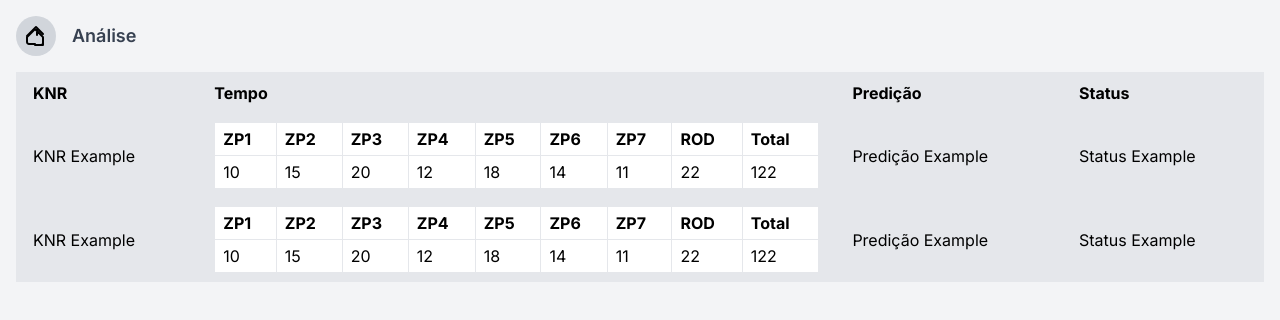
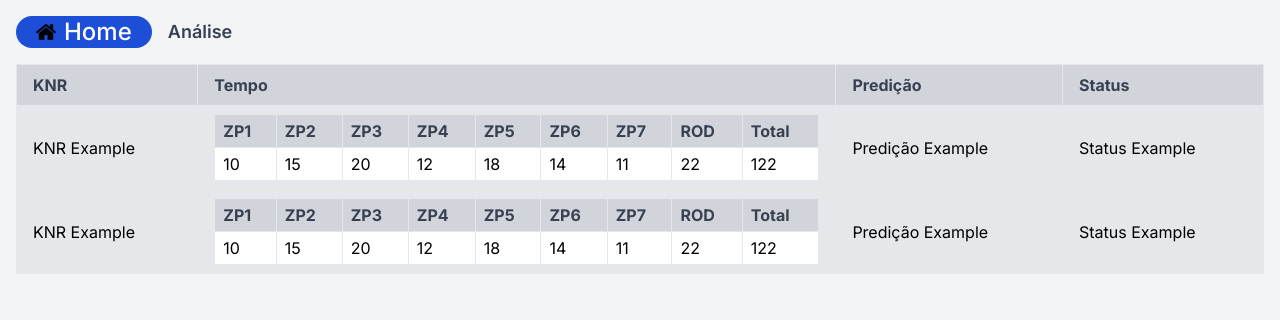
Before and after one commit to Inteli-College/2024-2A-T08-EC07-G05, a Next.js app in the folder src/frontend/: page /history in a window 1280 px wide. Shown: the top 320 px of the page. Built offline with nearby package versions, Linux system fonts and the light colour scheme.

Commit message:
feat. páginas de Analysis e History
finalização das páginas de Analysis e History

```diff
--- a/src/frontend/package.json
+++ b/src/frontend/package.json
@@ -12,7 +12,8 @@
     "next": "14.2.5",
     "node": "^20.17.0",
     "react": "^18",
-    "react-dom": "^18"
+    "react-dom": "^18",
+    "react-router-dom": "^6.26.1"
   },
   "devDependencies": {
     "postcss": "^8",
--- a/src/frontend/src/app/analysis/page.jsx
+++ b/src/frontend/src/app/analysis/page.jsx
@@ -1,17 +1,27 @@
 import React from 'react';
 import BaseButton from "@/components/baseButton";
 import IconHome from "@/../public/icone_home.svg";
-// import styles from "style.css"
+import "./style.css";
 
 function AnalysisPage() {
+
+  const zones = [
+    { name: "ZP1", pintura: 80, amassados: 50, painel: 20 },
+    { name: "ZP2", pintura: 70, amassados: 60, painel: 30 },
+    { name: "ZP3", pintura: 85, amassados: 40, painel: 25 },
+    { name: "ZP4", pintura: 60, amassados: 75, painel: 45 },
+    { name: "ZP5", pintura: 90, amassados: 55, painel: 35 },
+    { name: "ZP6", pintura: 95, amassados: 65, painel: 50 },
+    { name: "ZP7", pintura: 50, amassados: 70, painel: 30 },
+    { name: "ROD", pintura: 65, amassados: 80, painel: 55 },
+  ];
+
   return (
     <div className="min-h-screen bg-gray-100 p-4">
-      {/* Header with Home and Back buttons */}
       <div className="flex justify-between items-center mb-4">
         <div className="flex space-x-2">
-          {/* Home Button using BaseButton component */}
-          <BaseButton text="Home" icon={IconHome} />
-          <button className="bg-gray-300 p-2 rounded-full">
+          <BaseButton text="Home" icon={IconHome} className="button-gray" />
+          <a href="/history" className="bg-gray-300 p-2 rounded-full flex items-center space-x-2">
             <svg
               xmlns="http://www.w3.org/2000/svg"
               fill="none"
@@ -26,38 +36,31 @@ function AnalysisPage() {
                 d="M15 19l-7-7 7-7"
               />
             </svg>
-          </button>
+            <span>Voltar</span>
+          </a>
         </div>
         <div className="text-sm bg-white p-2 rounded shadow-md">
           precisão do modelo: 93%
         </div>
       </div>
-
-      {/* Title */}
       <h1 className="text-xl font-semibold mb-4">Recorrência de falhas:</h1>
-
-      {/* Grid for ZP blocks */}
       <div className="grid grid-cols-2 md:grid-cols-3 gap-4">
-        {/* ZP1 Block */}
-        <div className="bg-gray-300 p-4 rounded border-4 border-blue-400">
-          <h2 className="font-semibold mb-2">ZP1</h2>
-          <ul className="text-red-500">
-            <li>Pintura</li>
-            <li>Amassados</li>
-            <li>Painel</li>
-            <li>--</li>
-          </ul>
-        </div>
-
-        {/* Other ZP Blocks */}
-        {['ZP2', 'ZP3', 'ZP4', 'ZP5', 'ZP6', 'ZP7', 'ROD'].map((zone) => (
-          <div key={zone} className="bg-gray-300 p-4 rounded">
-            <h2 className="font-semibold mb-2">{zone}</h2>
+        {zones.map((zone) => (
+          <div key={zone.name} className="bg-gray-300 p-4 rounded">
+            <h2 className="font-semibold mb-2">{zone.name}</h2>
             <ul className="text-red-500">
               <li>Pintura</li>
+              <div className="progress-bar">
+                <div className="progress-bar-fill" style={{ width: `${zone.pintura}%` }}></div>
+              </div>
               <li>Amassados</li>
+              <div className="progress-bar">
+                <div className="progress-bar-fill" style={{ width: `${zone.amassados}%` }}></div>
+              </div>
               <li>Painel</li>
-              <li>--</li>
+              <div className="progress-bar">
+                <div className="progress-bar-fill" style={{ width: `${zone.painel}%` }}></div>
+              </div>
             </ul>
           </div>
         ))}
--- a/src/frontend/src/app/analysis/style.css
+++ b/src/frontend/src/app/analysis/style.css
@@ -0,0 +1,122 @@
+/* Corpo da página */
+body {
+    font-family: 'Arial', sans-serif;
+    background-color: #f7f7f7;
+    margin: 0;
+    padding: 0;
+  }
+
+  /* Container principal */
+  .min-h-screen {
+    min-height: 100vh;
+  }
+
+  .bg-gray-100 {
+    background-color: #f7f7f7;
+  }
+
+  .p-4 {
+    padding: 1rem;
+  }
+
+  /* Header */
+  .flex {
+    display: flex;
+  }
+
+  .justify-between {
+    justify-content: space-between;
+  }
+
+  .items-center {
+    align-items: center;
+  }
+
+  .mb-4 {
+    margin-bottom: 1rem;
+  }
+
+  .space-x-2 > *:not(:last-child) {
+    margin-right: 0.5rem;
+  }
+
+  /* Botão Home personalizado */
+  button.bg-gray-300 {
+    background-color: #d1d5db;
+  }
+
+  button.p-2 {
+    padding: 0.5rem;
+  }
+
+  button.rounded-full {
+    border-radius: 9999px;
+  }
+
+  /* Ícone */
+  svg.h-6 {
+    height: 1.5rem;
+    width: 1.5rem;
+  }
+
+  .text-sm {
+    font-size: 0.875rem;
+  }
+
+  .bg-white {
+    background-color: #ffffff;
+  }
+
+  .shadow-md {
+    box-shadow: 0 4px 6px rgba(0, 0, 0, 0.1);
+  }
+
+  .p-2 {
+    padding: 0.5rem;
+  }
+
+  .rounded {
+    border-radius: 0.25rem;
+  }
+
+  /* Título */
+  .text-xl {
+    font-size: 1.25rem;
+  }
+
+  .font-semibold {
+    font-weight: 600;
+  }
+
+  /* Grid */
+  .grid {
+    display: grid;
+  }
+
+  .grid-cols-2 {
+    grid-template-columns: repeat(2, 1fr);
+  }
+
+  .md\:grid-cols-3 {
+    grid-template-columns: repeat(3, 1fr);
+  }
+
+  .gap-4 {
+    gap: 1rem;
+  }
+
+/* Barra de progresso */
+.progress-bar {
+    background-color: #e5e7eb; /* Fundo da barra (cinza claro) */
+    border-radius: 0.25rem; /* Bordas arredondadas */
+    height: 1rem; /* Altura da barra */
+    margin-bottom: 0.5rem; /* Espaçamento abaixo de cada barra */
+    overflow: hidden; /* Esconde conteúdo que transborda */
+  }
+
+  .progress-bar-fill {
+    background-color: #ef4444; /* Cor de preenchimento (vermelho) */
+    height: 100%; /* Preenche toda a altura da barra */
+    border-radius: 0.25rem; /* Bordas arredondadas para o preenchimento */
+    transition: width 0.3s ease-in-out; /* Animação suave ao alterar a largura */
+  }
--- a/src/frontend/src/app/history/page.jsx
+++ b/src/frontend/src/app/history/page.jsx
@@ -1,49 +1,16 @@
 import React from 'react';
+import BaseButton from "@/components/baseButton";
+import IconHome from "@/../public/icone_home.svg";
+import "./style.css";
 
 function HistoryPage() {
-  return (
-    <div className="min-h-screen bg-gray-100 p-4">
-      {/* Header with Home Icon and Title */}
-      <div className="flex items-center mb-4">
-        <button className="bg-gray-300 p-2 rounded-full">
-          <svg
-            xmlns="http://www.w3.org/2000/svg"
-            fill="none"
-            viewBox="0 0 24 24"
-            stroke="currentColor"
-            className="h-6 w-6"
-          >
-            <path
-              strokeLinecap="round"
-              strokeLinejoin="round"
-              strokeWidth={2}
-              d="M3 12l2-2m0 0l7-7 7 7M13 5v6m6 4v6m-8 0h6a2 2 0 002-2v-5.586a1 1 0 00-.293-.707l-7-7a1 1 0 00-1.414 0l-7 7a1 1 0 00-.293.707V18a2 2 0 002 2h6z"
-            />
-          </svg>
-        </button>
-        <a href="/analysis" className="ml-4 text-gray-700 font-semibold text-lg">Análise</a>
-      </div>
-
-      {/* Main Table */}
-      <div className="overflow-x-auto">
-        <table className="min-w-full bg-gray-200">
-          <thead>
-            <tr>
-              <th className="border px-4 py-2 text-left">KNR</th>
-              <th className="border px-4 py-2 text-left">Tempo</th>
-              <th className="border px-4 py-2 text-left">Predição</th>
-              <th className="border px-4 py-2 text-left">Status</th>
-            </tr>
-          </thead>
-          <tbody>
-            {/* Example Row */}
-            <tr>
+  const renderTableRow = () => (
+    <tr className="table-row">
       <td className="border px-4 py-2">KNR Example</td>
       <td className="border px-4 py-2">
-                {/* Nested Table for Tempo */}
         <table className="w-full bg-white">
           <thead>
-                    <tr>
+            <tr className="table-header">
               <th className="border px-2 py-1 text-left">ZP1</th>
               <th className="border px-2 py-1 text-left">ZP2</th>
               <th className="border px-2 py-1 text-left">ZP3</th>
@@ -73,47 +40,31 @@ function HistoryPage() {
       <td className="border px-4 py-2">Predição Example</td>
       <td className="border px-4 py-2">Status Example</td>
     </tr>
-            {/* Add more rows as needed */}
-          </tbody>
-          <tbody>
-            {/* Example Row */}
-            <tr>
-              <td className="border px-4 py-2">KNR Example</td>
-              <td className="border px-4 py-2">
-                {/* Nested Table for Tempo */}
-                <table className="w-full bg-white">
+  );
+
+  return (
+    <div className="min-h-screen bg-gray-100 p-4">
+      {/* Header with Home Icon and Title */}
+      <div className="flex items-center mb-4">
+        <BaseButton text="Home" icon={IconHome} className="button-gray" />
+        <a href="/analysis" className="ml-4 text-gray-700 font-semibold text-lg">Análise</a>
+      </div>
+
+      {/* Main Table */}
+      <div className="overflow-x-auto">
+        <table className="min-w-full bg-gray-200">
           <thead>
-                    <tr>
-                      <th className="border px-2 py-1 text-left">ZP1</th>
-                      <th className="border px-2 py-1 text-left">ZP2</th>
-                      <th className="border px-2 py-1 text-left">ZP3</th>
-                      <th className="border px-2 py-1 text-left">ZP4</th>
-                      <th className="border px-2 py-1 text-left">ZP5</th>
-                      <th className="border px-2 py-1 text-left">ZP6</th>
-                      <th className="border px-2 py-1 text-left">ZP7</th>
-                      <th className="border px-2 py-1 text-left">ROD</th>
-                      <th className="border px-2 py-1 text-left">Total</th>
+            <tr className="table-header">
+              <th className="border px-4 py-2 text-left">KNR</th>
+              <th className="border px-4 py-2 text-left">Tempo</th>
+              <th className="border px-4 py-2 text-left">Predição</th>
+              <th className="border px-4 py-2 text-left">Status</th>
             </tr>
           </thead>
           <tbody>
-                    <tr>
-                      <td className="border px-2 py-1 text-left">10</td>
-                      <td className="border px-2 py-1 text-left">15</td>
-                      <td className="border px-2 py-1 text-left">20</td>
-                      <td className="border px-2 py-1 text-left">12</td>
-                      <td className="border px-2 py-1 text-left">18</td>
-                      <td className="border px-2 py-1 text-left">14</td>
-                      <td className="border px-2 py-1 text-left">11</td>
-                      <td className="border px-2 py-1 text-left">22</td>
-                      <td className="border px-2 py-1 text-left">122</td>
-                    </tr>
-                  </tbody>
-                </table>
-              </td>
-              <td className="border px-4 py-2">Predição Example</td>
-              <td className="border px-4 py-2">Status Example</td>
-            </tr>
-            {/* Add more rows as needed */}
+            {renderTableRow()}
+            {renderTableRow()}
+            {/* Adicione mais linhas conforme necessário */}
           </tbody>
         </table>
       </div>
--- /dev/null
+++ b/src/frontend/src/app/history/style.css
@@ -0,0 +1,19 @@
+.button-gray {
+    @apply bg-gray-300 text-gray-700 font-semibold p-2 rounded-full;
+  }
+
+  .table-header {
+    @apply bg-gray-300 text-gray-700 font-bold;
+  }
+
+  .table-row {
+    @apply border-b border-gray-200;
+  }
+
+  .progress-bar {
+    @apply bg-gray-200 rounded-full h-2 mb-2;
+  }
+
+  .progress-bar-fill {
+    @apply bg-blue-600 h-full rounded-full;
+  }
```
Also changed, not shown: 1 other file (tests, documents, lock files or other folders). Lines whose indentation alone changed are shown as unchanged.
